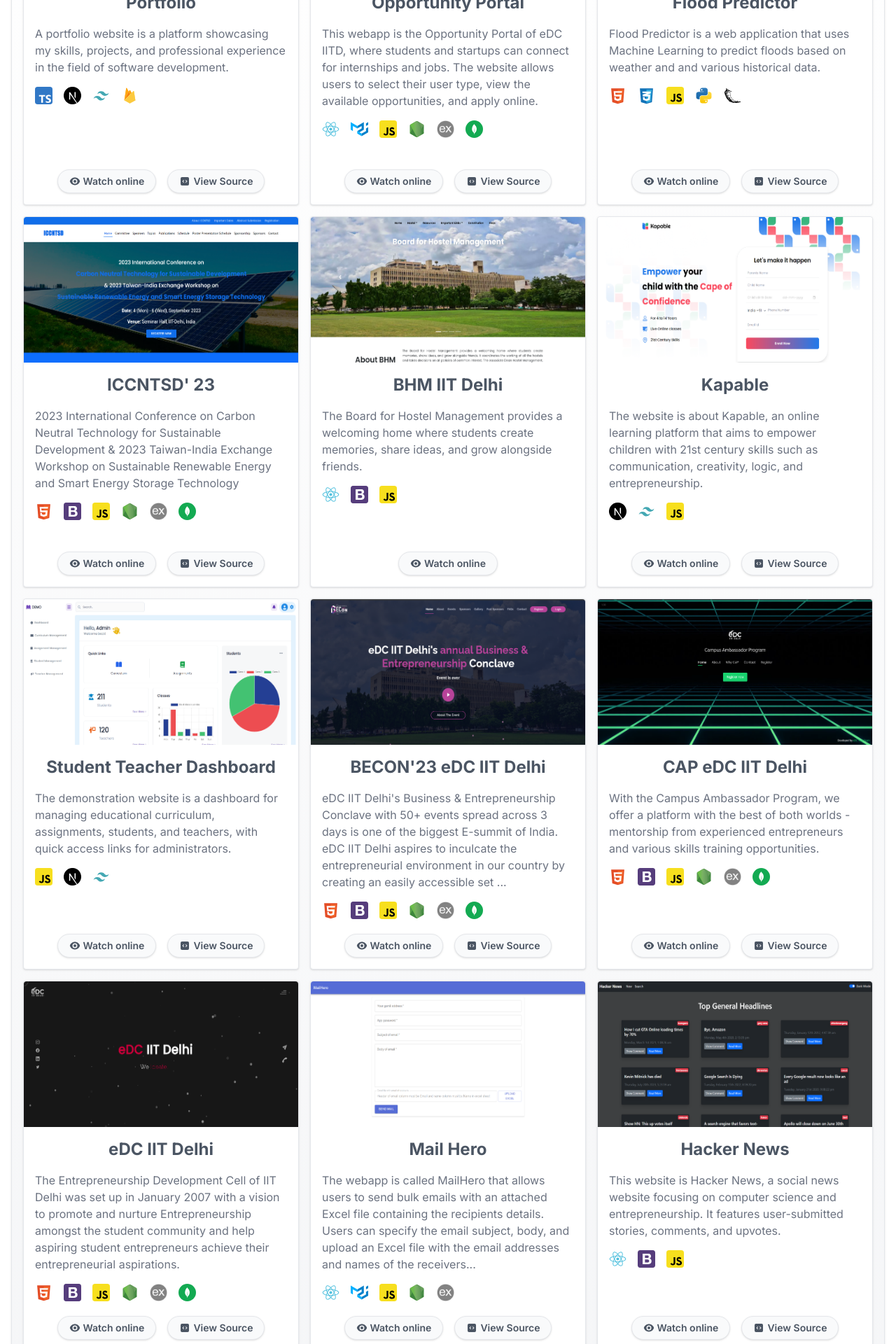
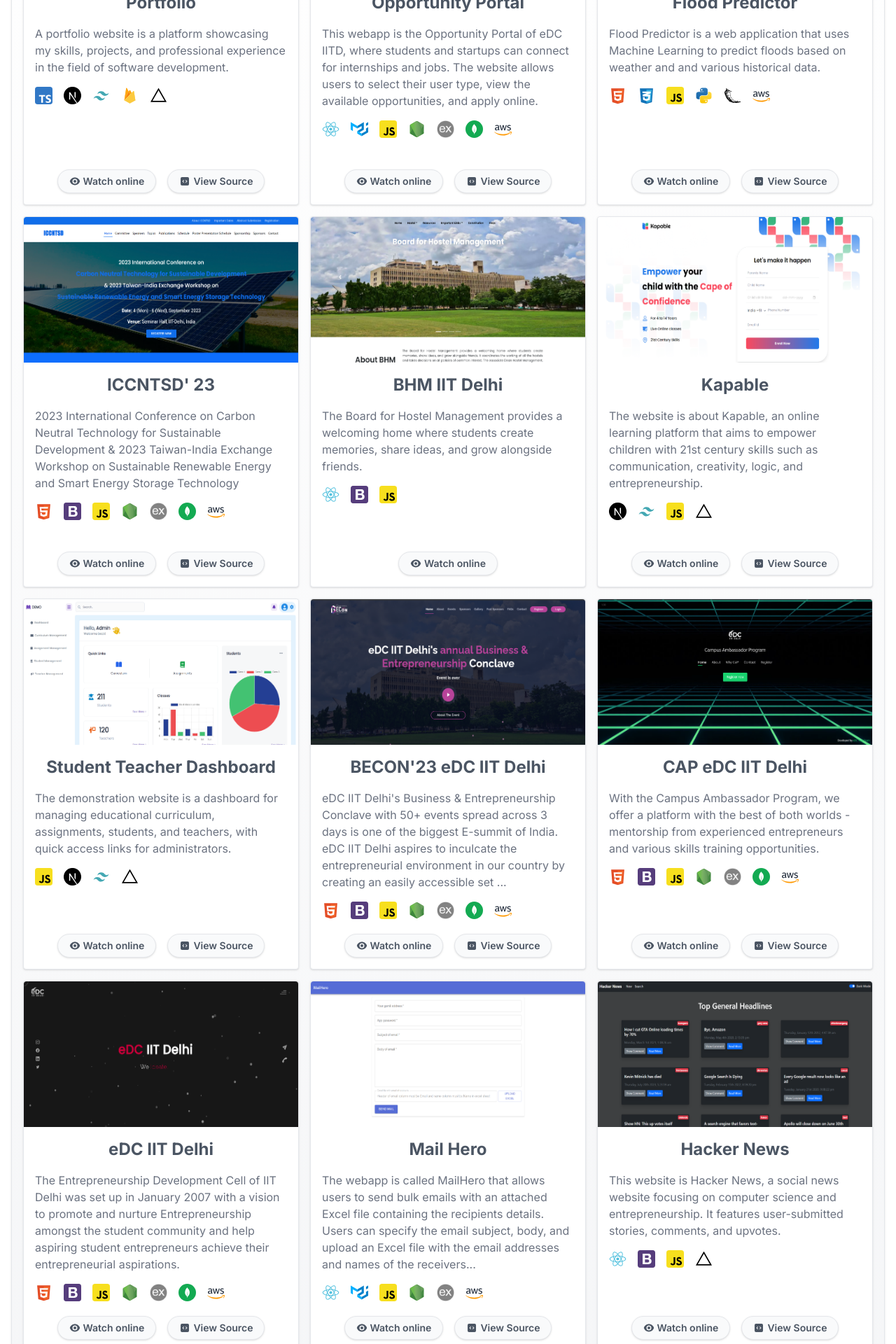
Before and after one commit to SaurabhTiwari4093/portfolio, a Next.js app: page /projects in a window 1280 px wide. Shown: the part 660-2580 px from the top of the page at 70% size. Built offline with nearby package versions, Linux system fonts and the light colour scheme.

Commit message:
Updated all render projects to aws

```diff
--- a/app/projects/page.tsx
+++ b/app/projects/page.tsx
@@ -15,6 +15,8 @@
 import BootstrapImg from "../../public/tech/bootstrap.svg";
 import ExpressJsImg from "../../public/tech/expressjs.png";
 import MaterialUIImg from "../../public/tech/materialUI.svg";
+import VercelImg from "../../public/tech/vercel.svg";
+import AWSImg from "../../public/tech/aws.svg";
 
 import FloodPredictorImg from "../../public/projects/floodPredictor.png";
 import PortfolioImg from "../../public/projects/portfolio.png";
@@ -62,6 +64,10 @@
               img: FirebaseImg,
               alt: "Firebase",
             },
+            {
+              img:VercelImg,
+              alt: "Vercel",
+            }
           ]}
           href={"https://www.saurabh-tiwari.tech/"}
           code={"https://github.com/SaurabhTiwari4093/portfolio"}
@@ -97,8 +103,12 @@
               img: MongoDBImg,
               alt: "MongoDB",
             },
+            {
+              img:AWSImg,
+              alt: "AWS",
+            }
           ]}
-          href={"https://opportunity-portal.onrender.com/"}
+          href={"https://opportunity-portal.saurabh-tiwari.tech/"}
           code={"https://github.com/SaurabhTiwari4093/Opportunity-Portal"}
         />
         <OneProject
@@ -128,6 +138,10 @@
               img: FlaskImg,
               alt: "Flask",
             },
+            {
+              img:AWSImg,
+              alt: "AWS",
+            }
           ]}
           href={"https://flood-predictor.iccntsd.in/"}
           code={"https://github.com/SaurabhTiwari4093/Flood-Forecasting"}
@@ -163,6 +177,10 @@
               img: MongoDBImg,
               alt: "MongoDB",
             },
+            {
+              img:AWSImg,
+              alt: "AWS",
+            }
           ]}
           href={"https://www.iccntsd.in/"}
           code={"https://github.com/SaurabhTiwari4093/ICCNTSD-Backend"}
@@ -209,6 +227,10 @@
               img: JSIMG,
               alt: "JavaScript",
             },
+            {
+              img:VercelImg,
+              alt: "Vercel",
+            }
           ]}
           href={"https://kapable-landing.vercel.app/"}
           code={"https://github.com/SaurabhTiwari4093/kapable"}
@@ -231,6 +253,10 @@
             {
               img: TailwindImg,
               alt: "Tailwind CSS",
+            },
+            {
+              img:VercelImg,
+              alt: "Vercel",
             }
           ]}
           href={"https://student-teacher-dashboard-saurabh.vercel.app/"}
@@ -267,8 +293,12 @@
               img: MongoDBImg,
               alt: "MongoDB",
             },
+            {
+              img:AWSImg,
+              alt: "AWS",
+            }
           ]}
-          href={"https://becon-edc-iitd.onrender.com/"}
+          href={"https://becon-edc-iitd.saurabh-tiwari.tech/"}
           code={"https://github.com/SaurabhTiwari4093/BECon-eDC-IITD"}
         />
         <OneProject
@@ -302,8 +332,12 @@
               img: MongoDBImg,
               alt: "MongoDB",
             },
+            {
+              img:AWSImg,
+              alt: "AWS",
+            }
           ]}
-          href={"https://cap-edc-iitd.onrender.com/"}
+          href={"https://cap-edc-iitd.saurabh-tiwari.tech/"}
           code={"https://github.com/SaurabhTiwari4093/CAP-eDC-IITD"}
         />
         <OneProject
@@ -337,8 +371,12 @@
               img: MongoDBImg,
               alt: "MongoDB",
             },
+            {
+              img:AWSImg,
+              alt: "AWS",
+            }
           ]}
-          href={"https://edc-iitd.onrender.com/"}
+          href={"https://edc-iitd.saurabh-tiwari.tech/"}
           code={"https://github.com/SaurabhTiwari4093/eDC-Main-Website"}
         />
         <OneProject
@@ -368,8 +406,12 @@
               img: ExpressJsImg,
               alt: "Express Js",
             },
+            {
+              img:AWSImg,
+              alt: "AWS",
+            }
           ]}
-          href={"https://mailhero.onrender.com/"}
+          href={"https://mailhero.saurabh-tiwari.tech/"}
           code={"https://github.com/SaurabhTiwari4093/mailhero"}
         />
         <OneProject
@@ -391,6 +433,10 @@
               img: JSIMG,
               alt: "JavaScript",
             },
+            {
+              img:VercelImg,
+              alt: "Vercel",
+            }
           ]}
           href={"https://hacker-news-saurabh.vercel.app/"}
           code={"https://github.com/SaurabhTiwari4093/hacker-news"}
@@ -437,6 +483,10 @@
               img: JSIMG,
               alt: "JavaScript",
             },
+            {
+              img:VercelImg,
+              alt: "Vercel",
+            }
           ]}
           href={"https://todo-list-saurabh.vercel.app/"}
           code={"https://github.com/SaurabhTiwari4093/todo-list"}
@@ -460,6 +510,10 @@
               img: JSIMG,
               alt: "JavaScript",
             },
+            {
+              img:VercelImg,
+              alt: "Vercel",
+            }
           ]}
           href={"https://text-utiles-saurabh.vercel.app/"}
           code={"https://github.com/SaurabhTiwari4093/Text-Utiles"}
```
Also changed, not shown: public/tech/vercel.svg (added).
